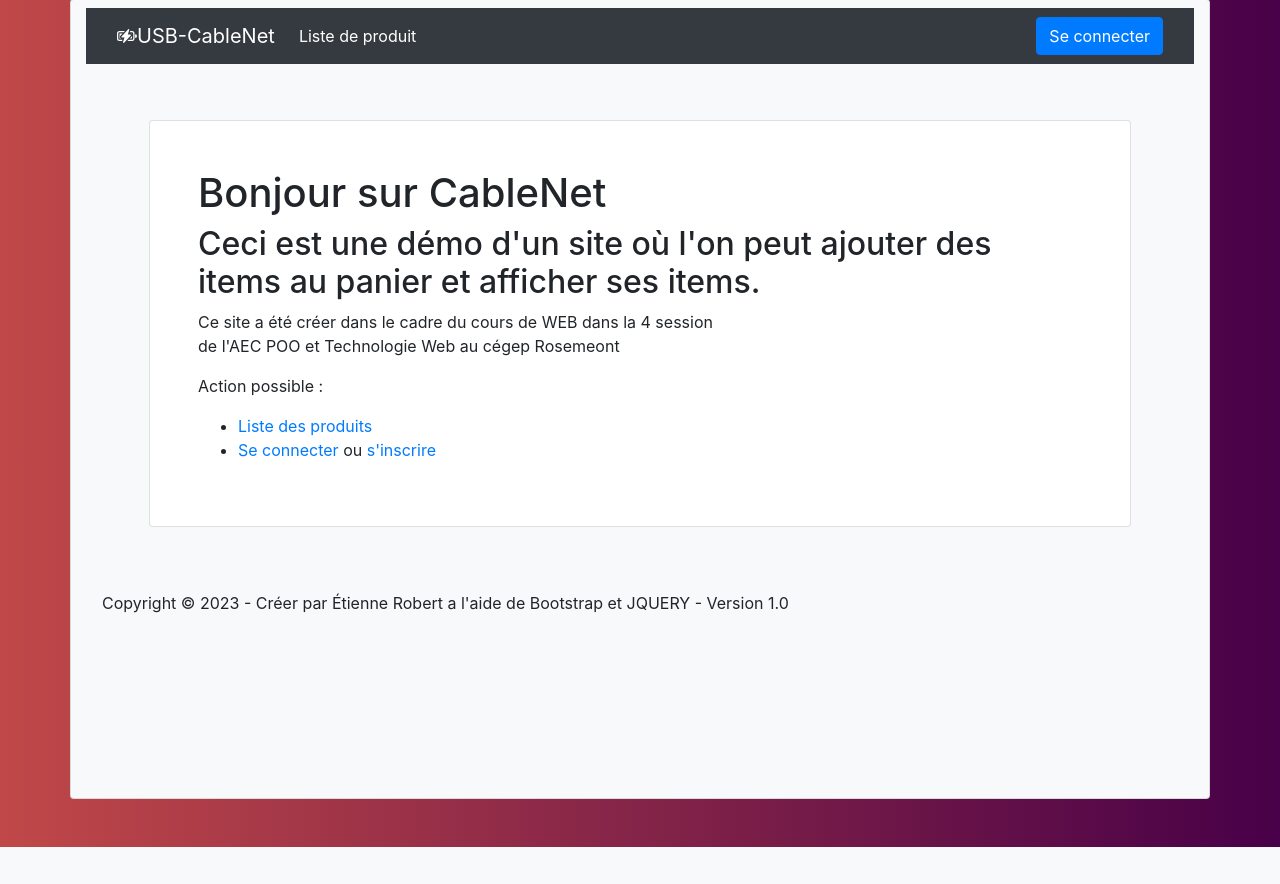
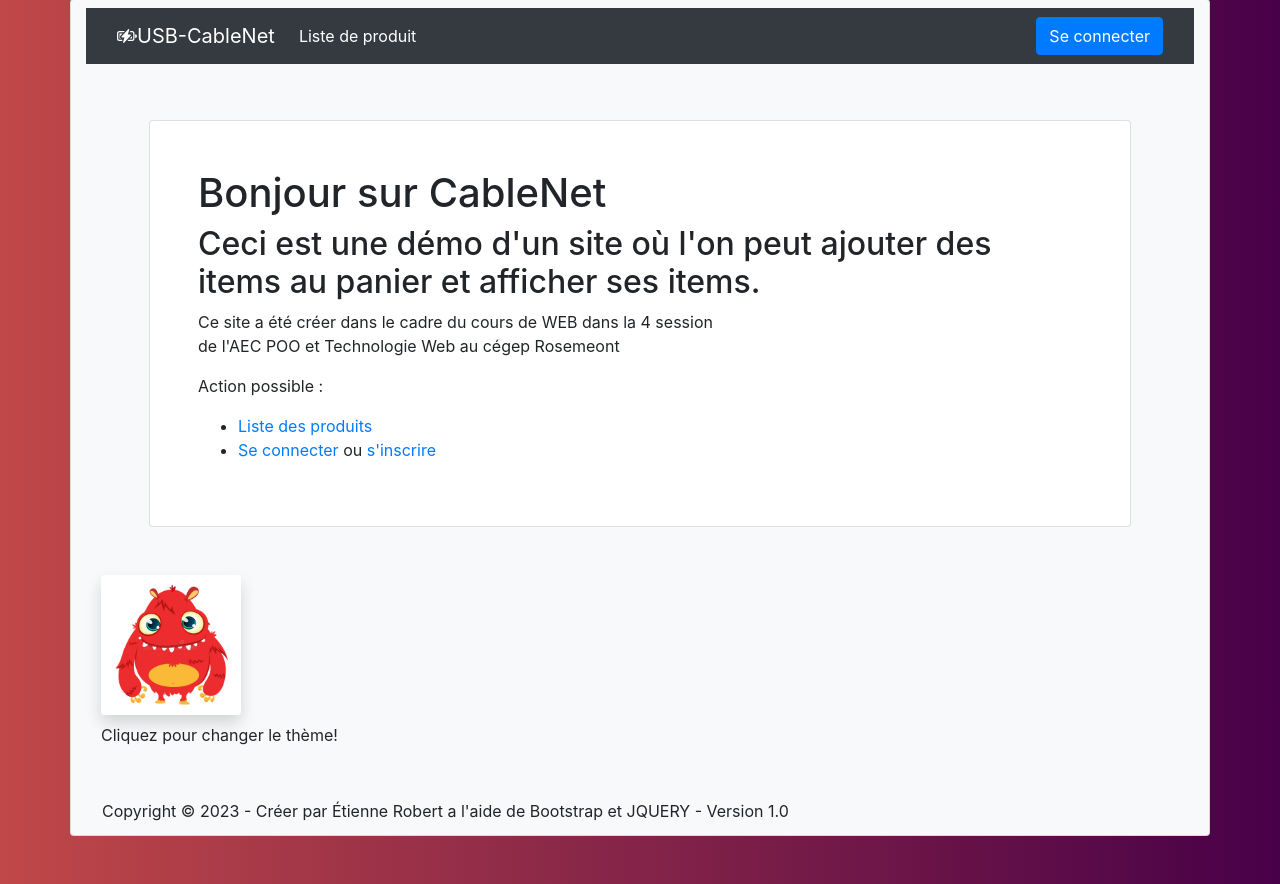
Before and after one commit to eti9/PHP-Panier, a PHP site: page / in a window 1280 px wide. Shown: the part 49-933 px from the top of the page. Before the commit the page ends 896 px from the top, so only its background shows below. Run offline with PHP 8.4, Linux system fonts and the light colour scheme.

Commit message:
Added theme

```diff
--- a/index.php
+++ b/index.php
@@ -14,6 +14,21 @@ if (isset($_COOKIE['success']))
 if (isset($_COOKIE['erreurRegister']))
     setcookie('erreurRegister', '', 1);
 
+//Theme gestion
+if (!isset($_COOKIE['theme'])) {
+    $_COOKIE['theme'] = "normal";
+    setcookie('theme', 'normal', time() + 1000000 * 350);
+}
+if (isset($_GET['toStPat'])) {
+    setcookie('theme', 'stPat', time() + 1000000 * 350);
+    header('Location:/');
+    die();
+}
+if (isset($_GET['toNormal'])) {
+    setcookie('theme', 'normal', time() + 1000000 * 350);
+    header('Location:/');
+    die();
+}
 //This is the base index
 if (isset($_POST['Username']) && isset($_POST['Password']) && isset($_POST['Prenom']) && isset($_POST['Nom'])) {
     if (!isset($_POST['Email']))
--- /dev/null
+++ b/style/normal.css
@@ -0,0 +1,4 @@
+/* NORMAL THEME */
+body{
+    background: linear-gradient(to right, #c04848, #480048);
+  }
--- a/style/style.css
+++ b/style/style.css
@@ -1,7 +1,22 @@
-body{background: linear-gradient(to right, #c04848, #480048);min-height: 100vh}.text-gray{color: #aaa}img{height: 170px;width: 140px}
+
+
+body{
+  min-height: 100vh
+}
+.text-gray{
+
+  color: #aaa
+
+}
+img{
+
+  height: 170px;
+  width: 140px
+
+}
 
 .center-card{
-    margin: auto;
+  margin: auto;
   width: 50%;
   padding: 10px;
 }
--- a/vues/_layout.php
+++ b/vues/_layout.php
@@ -12,9 +12,17 @@
 
 
 <head>
+
+
   <link rel="stylesheet" href="https://cdn.jsdelivr.net/npm/bootstrap@4.3.1/dist/css/bootstrap.min.css"
     integrity="sha384-ggOyR0iXCbMQv3Xipma34MD+dH/1fQ784/j6cY/iJTQUOhcWr7x9JvoRxT2MZw1T" crossorigin="anonymous" />
   <link rel="stylesheet" href="style/style.css" />
+  <?php
+  if ($_COOKIE['theme'] == "stPat") { ?>
+    <link rel="stylesheet" href="style/st-path.css" />
+  <?php } else { ?>
+    <link rel="stylesheet" href="style/normal.css" />
+  <?php } ?>
   <script src="https://code.jquery.com/jquery-3.3.1.slim.min.js"
     integrity="sha384-q8i/X+965DzO0rT7abK41JStQIAqVgRVzpbzo5smXKp4YfRvH+8abtTE1Pi6jizo"
     crossorigin="anonymous"></script>
@@ -29,6 +37,7 @@
 </head>
 
 <body class="d-flex m-5">
+
   <div class="container bg-light card mx-auto">
     <nav class="navbar navbar-dark navbar-expand-lg my-2 bg-dark">
       <div class="container"><a class="navbar-brand d-flex align-items-center" href="/"><span
@@ -78,7 +87,6 @@
 
     <?= $content ?>
 
-
     <footer class="p-2 m-2">
       <p>Copyright &copy; 2023 - Créer par Étienne Robert a l'aide de Bootstrap et JQUERY - Version 1.0</p>
     </footer>
@@ -87,8 +95,12 @@
 </body>
 <script>
 
+
+
   $('document').ready(function () {
     <?php if (isset($_COOKIE['success'])) {
+
+
       if ($_COOKIE['success'] != '')
         echo 'setTimeout(() => {alert("' . $_COOKIE['success'] . '");}, 100);';
     }
@@ -96,10 +108,6 @@
       if ($_COOKIE['erreurSQL'] != '')
         echo 'setTimeout(() => {alert("' . $_COOKIE['erreurSQL'] . '");},1000);';
     } ?>
-    $('document').ready(function () {
-      $('#btnModif').addClass('hidden');
-    });
-
   });
 
 </script>
--- a/vues/homeVue.php
+++ b/vues/homeVue.php
@@ -27,9 +27,23 @@ ob_start();
         </ul>
     </div>
 </div>
+<?php if (!isset($_COOKIE['theme'])) {
+    header('Location:/');
+}
+if ($_COOKIE['theme'] == "stPat") { ?>
+    <div class="col-md-3 text-left">
+        <a href="?toNormal"><img src="./images/trefle.webp" alt=""
+                class="img-fluid d-none d-md-block rounded mb-2 shadow "></a>
+        <p>Cliquez pour changer le thème!</p>
+    </div>
+<?php } else { ?>
+    <div class="col-md-3 text-left">
+        <a href="?toStPat"><img src="./images/normal.jpg" alt=""
+                class="img-fluid d-none d-md-block rounded mb-2 shadow "></a>
+        <p>Cliquez pour changer le thème!</p>
+    </div>
 
-
-<?php
+<?php }
 
 $content = ob_get_clean();
 require("_layout.php");
```
Also changed, not shown: style/st-path.css (added, +11 -0 lines), images/normal.jpg (added), images/trefle.webp (added).
